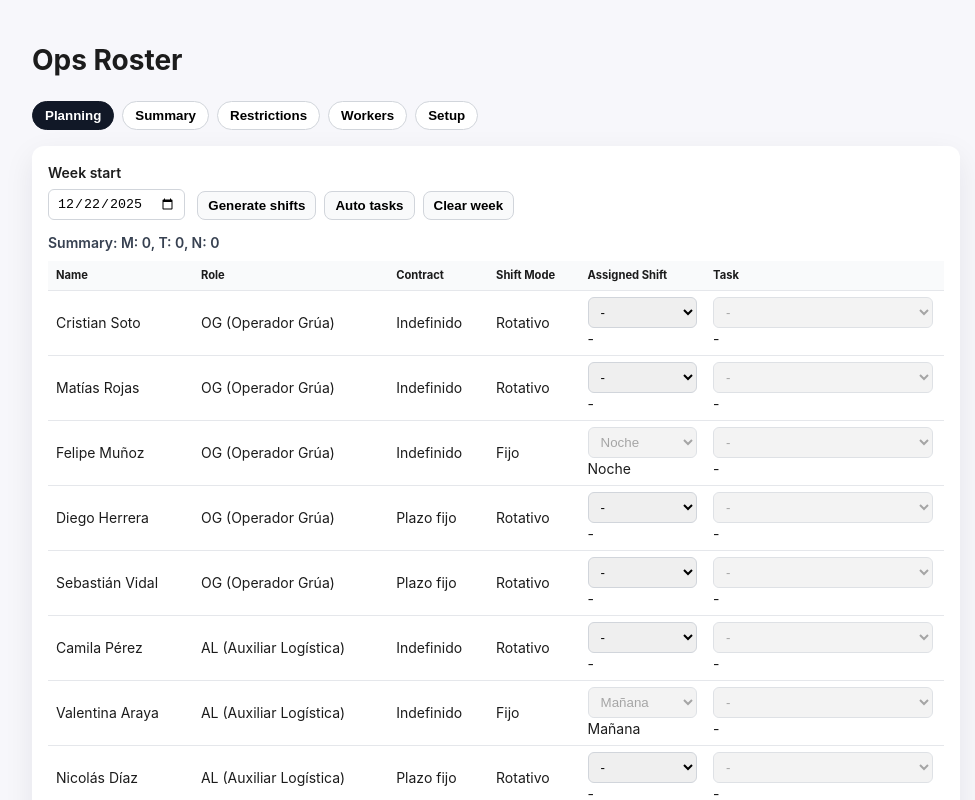
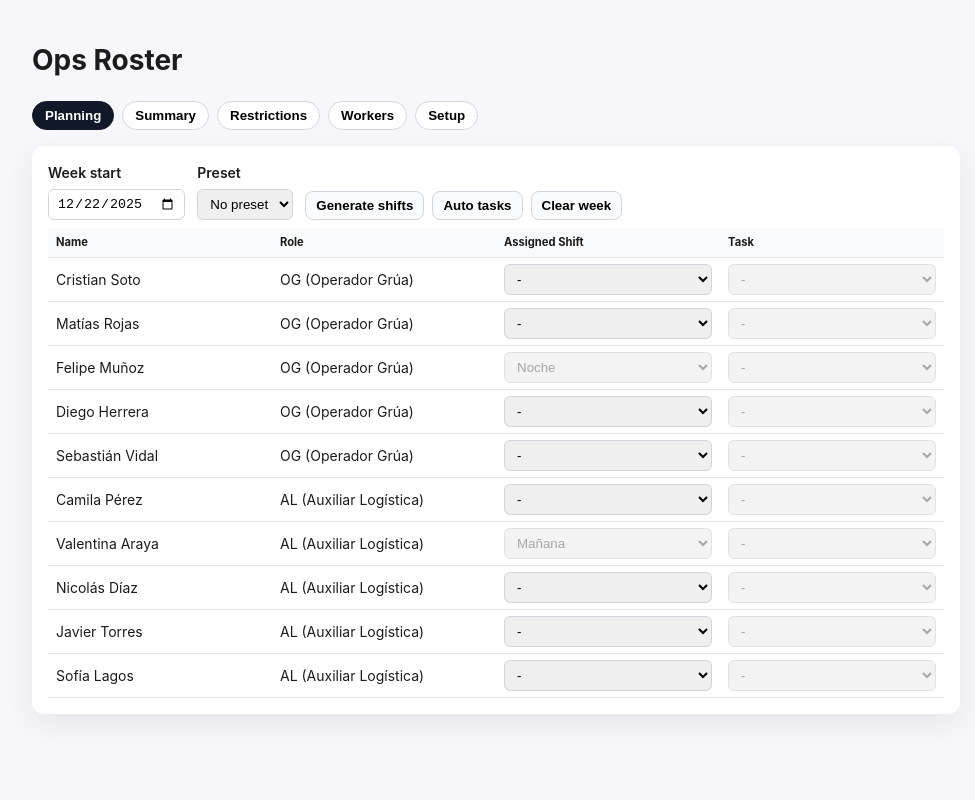
Before and after one commit to cabp393/ops-roster, a React (Vite) app: page / in a window 1280 px wide. Both pictures are taken after a click on the button "Planning". Shown: the top 800 px of the page, without its empty margins (144-1119 px from the left). Built offline with nearby package versions, Linux system fonts and the light colour scheme.

Commit message:
Update restrictions presets and compact planning

```diff
--- a/src/App.tsx
+++ b/src/App.tsx
@@ -9,7 +9,7 @@ import { SetupPage } from './pages/SetupPage'
 export function App() {
   const [activeTab, setActiveTab] = useState<
     'planning' | 'summary' | 'restrictions' | 'workers' | 'setup'
-  >('planning')
+  >('summary')
 
   return (
     <div className="app">
--- a/src/lib/storage.ts
+++ b/src/lib/storage.ts
@@ -5,14 +5,15 @@ const PLANNING_PREFIX = 'opsRoster:planning'
 const ROLES_KEY = 'opsRoster:roles'
 const TASKS_KEY = 'opsRoster:tasks'
 const WORKERS_KEY = 'opsRoster:workers'
-const RESTRICTIONS_PREFIX = 'opsRoster:restrictions'
+const RESTRICTIONS_PREFIX = 'opsRoster:restrictionPresets'
+const RESTRICTIONS_PRESETS_KEY = 'opsRoster:restrictionPresets:list'
 
 function planningKey(weekStart: string) {
   return `${PLANNING_PREFIX}:${weekStart}`
 }
 
-function restrictionsKey(weekStart: string) {
-  return `${RESTRICTIONS_PREFIX}:${weekStart}`
+function restrictionsKey(profileName: string) {
+  return `${RESTRICTIONS_PREFIX}:${profileName}`
 }
 
 function normalizeRoles(raw: unknown): Role[] | null {
@@ -116,20 +117,69 @@ export function setWorkers(workers: Worker[]) {
   localStorage.setItem(WORKERS_KEY, JSON.stringify(workers))
 }
 
-export function getRestrictions(weekStart: string): Restrictions | null {
-  const raw = localStorage.getItem(restrictionsKey(weekStart))
+function normalizePresetNames(raw: unknown): string[] | null {
+  if (!Array.isArray(raw)) return null
+  const names = raw.filter((name) => typeof name === 'string' && name.trim().length > 0)
+  return names.length > 0 ? names : null
+}
+
+function listPresetNamesFromStorage() {
+  const names: string[] = []
+  for (let i = 0; i < localStorage.length; i += 1) {
+    const key = localStorage.key(i)
+    if (!key || !key.startsWith(`${RESTRICTIONS_PREFIX}:`)) continue
+    const name = key.replace(`${RESTRICTIONS_PREFIX}:`, '')
+    if (name) names.push(name)
+  }
+  return Array.from(new Set(names))
+}
+
+export function getRestrictionPresetNames(): string[] {
+  const raw = localStorage.getItem(RESTRICTIONS_PRESETS_KEY)
+  if (!raw) {
+    const derived = listPresetNamesFromStorage()
+    if (derived.length > 0) {
+      localStorage.setItem(RESTRICTIONS_PRESETS_KEY, JSON.stringify(derived))
+    }
+    return derived
+  }
+  try {
+    const parsed = normalizePresetNames(JSON.parse(raw))
+    if (parsed) return parsed
+  } catch {
+    // fall through
+  }
+  const derived = listPresetNamesFromStorage()
+  if (derived.length > 0) {
+    localStorage.setItem(RESTRICTIONS_PRESETS_KEY, JSON.stringify(derived))
+  }
+  return derived
+}
+
+function setRestrictionPresetNames(names: string[]) {
+  const unique = Array.from(new Set(names))
+  localStorage.setItem(RESTRICTIONS_PRESETS_KEY, JSON.stringify(unique))
+}
+
+export function getRestrictionPreset(profileName: string): Restrictions | null {
+  if (!profileName) return null
+  const raw = localStorage.getItem(restrictionsKey(profileName))
   if (!raw) return null
   try {
     const parsed = JSON.parse(raw) as Restrictions
-    if (!parsed || parsed.weekStart !== weekStart) return null
-    return parsed
+    if (!parsed) return null
+    return { ...parsed, profileName }
   } catch {
     return null
   }
 }
 
-export function setRestrictions(weekStart: string, restrictions: Restrictions) {
-  localStorage.setItem(restrictionsKey(weekStart), JSON.stringify(restrictions))
+export function setRestrictionPreset(profileName: string, restrictions: Restrictions) {
+  localStorage.setItem(restrictionsKey(profileName), JSON.stringify(restrictions))
+  const existing = getRestrictionPresetNames()
+  if (!existing.includes(profileName)) {
+    setRestrictionPresetNames([...existing, profileName])
+  }
 }
 
 function mapLegacyTaskName(tasks: Task[], name: string | undefined): string | undefined {
--- a/src/pages/PlanningPage.tsx
+++ b/src/pages/PlanningPage.tsx
@@ -4,7 +4,8 @@ import { generateAssignments } from '../lib/planning'
 import {
   clearPlanning,
   getPlanning,
-  getRestrictions,
+  getRestrictionPreset,
+  getRestrictionPresetNames,
   getRoles,
   getTasks,
   getWorkers,
@@ -32,14 +33,6 @@ function getDefaultWeekStart() {
   } catch {
     return fallbackWeekStart
   }
-}
-
-function countAssignments(assignments: Assignment[]) {
-  const counts: Record<Shift, number> = { M: 0, T: 0, N: 0 }
-  assignments.forEach((assignment) => {
-    counts[assignment.shift] += 1
-  })
-  return counts
 }
 
 function makeRecord(weekStart: string, assignments: Assignment[]): PlanningRecord {
@@ -72,10 +65,11 @@ export function PlanningPage() {
   const [weekStart, setWeekStart] = useState(getDefaultWeekStart)
   const [assignments, setAssignments] = useState<Assignment[]>([])
   const [savedLabel, setSavedLabel] = useState<string | null>(null)
+  const [presetName, setPresetName] = useState('')
+  const [presetOptions, setPresetOptions] = useState<string[]>([])
   const [roles, setRoles] = useState<Role[]>([])
   const [tasks, setTasks] = useState<Task[]>([])
   const [workers, setWorkers] = useState<Worker[]>([])
-  const [warnings, setWarnings] = useState<string[]>([])
 
   useEffect(() => {
     setRoles(getRoles())
@@ -84,30 +78,33 @@ export function PlanningPage() {
   }, [])
 
   useEffect(() => {
+    const presets = getRestrictionPresetNames()
+    setPresetOptions(presets)
+    if (!presetName && presets.length > 0) {
+      setPresetName(presets[0])
+    }
+  }, [presetName])
+
+  useEffect(() => {
     const saved = getPlanning(weekStart)
     if (!saved) {
       setAssignments([])
       setSavedLabel(null)
-      setWarnings([])
       return
     }
     if (workers.length === 0 || tasks.length === 0) {
       setAssignments(saved.assignments)
-      setWarnings([])
       setSavedLabel('Saved')
       return
     }
     const normalized = normalizeAssignments(saved.assignments, workers, tasks)
     setAssignments(normalized.assignments)
-    setWarnings(normalized.warnings)
     setSavedLabel('Saved')
   }, [weekStart, workers, tasks])
 
   const assignmentsByWorker = useMemo(() => {
     return new Map(assignments.map((assignment) => [assignment.workerId, assignment]))
   }, [assignments])
-
-  const counts = useMemo(() => countAssignments(assignments), [assignments])
 
   const roleNameByCode = useMemo(() => new Map(roles.map((role) => [role.code, role.name])), [roles])
 
@@ -132,7 +129,7 @@ export function PlanningPage() {
   }
 
   function handleGenerate() {
-    const restrictions = getRestrictions(weekStart)
+    const restrictions = presetName ? getRestrictionPreset(presetName) : null
     const nextAssignments = generateAssignments({
       weekStart,
       workers,
@@ -141,14 +138,12 @@ export function PlanningPage() {
       restrictions,
     })
     persist(nextAssignments)
-    setWarnings([])
   }
 
   function handleClear() {
     clearPlanning(weekStart)
     setAssignments([])
     setSavedLabel(null)
-    setWarnings([])
   }
 
   function handleShiftChange(workerId: number, shift: string) {
@@ -228,6 +223,17 @@ export function PlanningPage() {
             onChange={(event) => setWeekStart(event.target.value)}
           />
         </label>
+        <label className="field">
+          Preset
+          <select value={presetName} onChange={(event) => setPresetName(event.target.value)}>
+            <option value="">No preset</option>
+            {presetOptions.map((preset) => (
+              <option key={preset} value={preset}>
+                {preset}
+              </option>
+            ))}
+          </select>
+        </label>
         <div className="button-row">
           <button type="button" onClick={handleGenerate}>
             Generate shifts
@@ -240,28 +246,13 @@ export function PlanningPage() {
           </button>
         </div>
       </div>
-      <p className="summary">
-        Summary: {SHIFTS.map((shift) => `${shift}: ${counts[shift]}`).join(', ')}
-      </p>
       {savedLabel ? <p className="summary">{savedLabel}</p> : null}
-      {warnings.length > 0 ? (
-        <div className="summary">
-          <strong>Warnings</strong>
-          <ul>
-            {warnings.map((warning) => (
-              <li key={warning}>{warning}</li>
-            ))}
-          </ul>
-        </div>
-      ) : null}
       <div className="table-wrap">
-        <table>
+        <table className="compact-table">
           <thead>
             <tr>
               <th>Name</th>
               <th>Role</th>
-              <th>Contract</th>
-              <th>Shift Mode</th>
               <th>Assigned Shift</th>
               <th>Task</th>
             </tr>
@@ -284,8 +275,6 @@ export function PlanningPage() {
                       ? ` (${roleNameByCode.get(worker.roleCode)})`
                       : ''}
                   </td>
-                  <td>{worker.contract}</td>
-                  <td>{worker.shiftMode}</td>
                   <td>
                     <div className="field">
                       <select
@@ -301,7 +290,6 @@ export function PlanningPage() {
                         ))}
                       </select>
                     </div>
-                    <div>{currentShift ? SHIFT_LABEL[currentShift] : '-'}</div>
                   </td>
                   <td>
                     <div className="field">
@@ -318,11 +306,6 @@ export function PlanningPage() {
                         ))}
                       </select>
                     </div>
-                    <div>
-                      {assignment?.taskId
-                        ? tasks.find((task) => task.id === assignment.taskId)?.name ?? 'Unknown'
-                        : '-'}
-                    </div>
                   </td>
                 </tr>
               )
--- a/src/pages/RestrictionsPage.tsx
+++ b/src/pages/RestrictionsPage.tsx
@@ -1,6 +1,12 @@
 import { useEffect, useMemo, useState } from 'react'
 import { SHIFTS } from '../data/mock'
-import { getRestrictions, getRoles, getTasks, setRestrictions } from '../lib/storage'
+import {
+  getRestrictionPreset,
+  getRestrictionPresetNames,
+  getRoles,
+  getTasks,
+  setRestrictionPreset,
+} from '../lib/storage'
 import type { Restrictions, Role, Shift, Task } from '../types'
 
 const fallbackWeekStart = '2025-12-29'
@@ -25,9 +31,10 @@ function getDefaultWeekStart() {
   }
 }
 
-function createEmptyRestrictions(weekStart: string): Restrictions {
+function createEmptyRestrictions(weekStart: string, profileName: string): Restrictions {
   return {
     weekStart,
+    profileName,
     demand: {
       shifts: {
         M: { roleTargets: {} },
@@ -71,7 +78,9 @@ const compactInputStyle = {
 }
 
 export function RestrictionsPage() {
-  const [weekStart, setWeekStart] = useState(getDefaultWeekStart)
+  const [presetName, setPresetName] = useState('')
+  const [presetOptions, setPresetOptions] = useState<string[]>([])
+  const [duplicateName, setDuplicateName] = useState('')
   const [roles, setRoles] = useState<Role[]>([])
   const [tasks, setTasks] = useState<Task[]>([])
   const [restrictions, setRestrictionsState] = useState<Restrictions | null>(null)
@@ -83,12 +92,29 @@ export function RestrictionsPage() {
   }, [])
 
   useEffect(() => {
-    const existing = getRestrictions(weekStart)
-    const base = existing ?? createEmptyRestrictions(weekStart)
+    if (tasks.length === 0) return
+    const existingPresets = getRestrictionPresetNames()
+    let nextPresets = existingPresets
+    if (nextPresets.length === 0) {
+      const fallbackName = 'Base'
+      const fallback = ensureTaskTargets(createEmptyRestrictions(getDefaultWeekStart(), fallbackName), tasks)
+      setRestrictionPreset(fallbackName, fallback)
+      nextPresets = [fallbackName]
+    }
+    setPresetOptions(nextPresets)
+    if (!presetName || !nextPresets.includes(presetName)) {
+      setPresetName(nextPresets[0])
+    }
+  }, [tasks, presetName])
+
+  useEffect(() => {
+    if (!presetName) return
+    const existing = getRestrictionPreset(presetName)
+    const base = existing ?? createEmptyRestrictions(getDefaultWeekStart(), presetName)
     const hydrated = ensureTaskTargets(base, tasks)
     setRestrictionsState(hydrated)
     setSavedLabel(existing ? 'Loaded' : null)
-  }, [weekStart, tasks])
+  }, [presetName, tasks])
 
   const activeRoles = useMemo(() => roles.filter((role) => role.isActive), [roles])
   const activeTasks = useMemo(() => tasks.filter((task) => task.isActive), [tasks])
@@ -128,8 +154,30 @@ export function RestrictionsPage() {
 
   function handleSave() {
     if (!restrictions) return
-    setRestrictions(weekStart, restrictions)
+    setRestrictionPreset(presetName, { ...restrictions, profileName: presetName })
     setSavedLabel(`Saved ${new Date().toLocaleTimeString()}`)
+  }
+
+  function handleDuplicate() {
+    if (!restrictions) return
+    const trimmed = duplicateName.trim()
+    if (!trimmed) {
+      setSavedLabel('Enter a preset name to duplicate.')
+      return
+    }
+    if (presetOptions.includes(trimmed)) {
+      setSavedLabel('Preset already exists.')
+      return
+    }
+    const next = {
+      ...restrictions,
+      profileName: trimmed,
+    }
+    setRestrictionPreset(trimmed, next)
+    setPresetOptions((current) => [...current, trimmed])
+    setPresetName(trimmed)
+    setDuplicateName('')
+    setSavedLabel(`Duplicated as ${trimmed}.`)
   }
 
   if (!restrictions) {
@@ -144,14 +192,28 @@ export function RestrictionsPage() {
     <section>
       <div className="planning-controls">
         <label className="field">
-          Week start
+          Preset
+          <select value={presetName} onChange={(event) => setPresetName(event.target.value)}>
+            {presetOptions.map((preset) => (
+              <option key={preset} value={preset}>
+                {preset}
+              </option>
+            ))}
+          </select>
+        </label>
+        <label className="field">
+          Duplicate as
           <input
-            type="date"
-            value={weekStart}
-            onChange={(event) => setWeekStart(event.target.value)}
+            type="text"
+            value={duplicateName}
+            placeholder="New preset"
+            onChange={(event) => setDuplicateName(event.target.value)}
           />
         </label>
         <div className="button-row">
+          <button type="button" onClick={handleDuplicate}>
+            Duplicate preset
+          </button>
           <button type="button" onClick={handleSave}>
             Save
           </button>
```
